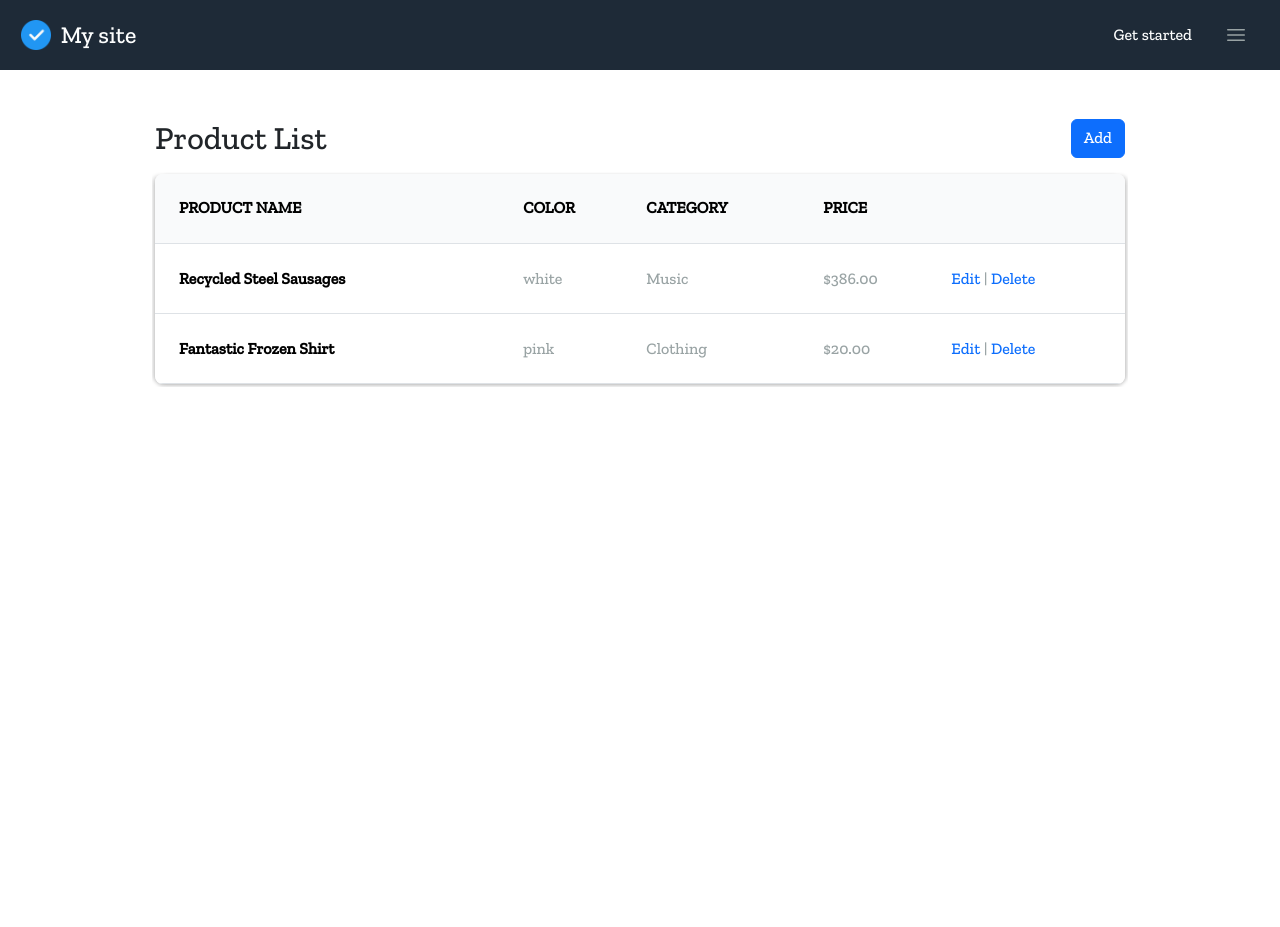
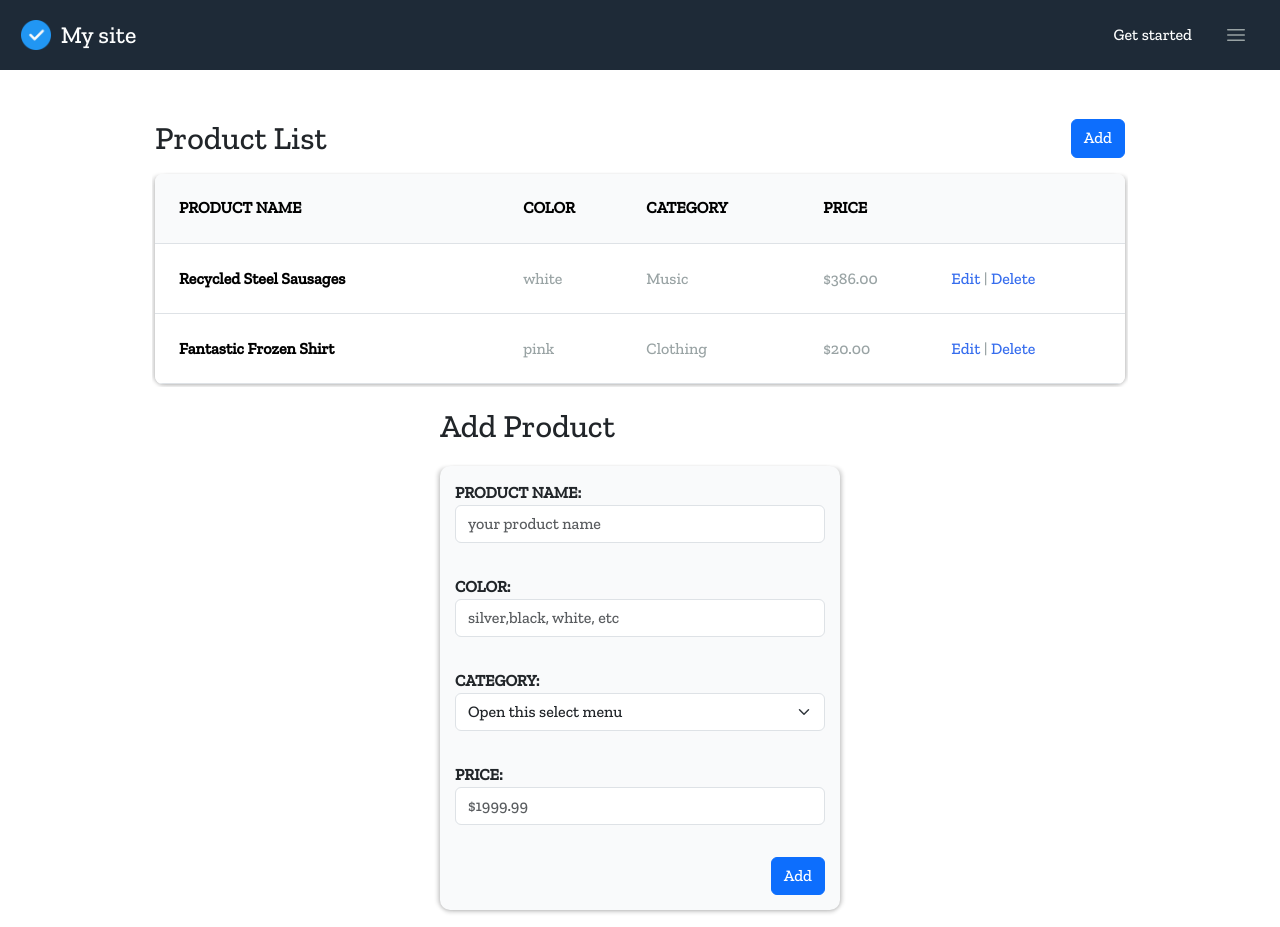
Before and after one commit to erickfabiandev/CrudProject-React-Express, a React (Vite) app: page / in a window 1280 px wide. Both pictures are taken after a click on the button "Add". Before the commit the page ends 800 px from the top, so only its background shows below. Built offline with nearby package versions, Linux system fonts and the light colour scheme.

Commit message:
Update Buttons/Edit functionality

```diff
--- a/src/App.jsx
+++ b/src/App.jsx
@@ -25,7 +25,7 @@ function App() {
   ]
 
   const [productos,setProduct]=useState(arrayProducts);
-  const [idProductActivated,setIdProductActivated]=useState({undefined});
+  const [isProductSelect,setIsProductSelect]=useState(undefined);
   const [showForm, setShowForm] = useState(true);
 
 
@@ -41,8 +41,8 @@ function App() {
   const hanldeSearchProduct=(id)=>{
      /** logic to search product */
   }
-  const productActivated=(id)=>{
-    setIdProductActivated(id);
+  const handleProductSelect=(product)=>{
+    setIsProductSelect(product);
   }
 
   const handleShowForm = ()=>{
@@ -60,8 +60,8 @@ function App() {
 
       <Header></Header>
       <div className='container_main-app'>
-        <Main productos={productos} onShowForm = {handleShowForm}></Main>
-        {!showForm && <FormProduct idProductEdit={1}/>}
+        <Main productos={productos} onShowForm = {handleShowForm} isProductEdit={handleProductSelect}></Main>
+        {!showForm && <FormProduct productSelect={isProductSelect} />}
       </div>
 
     </>
--- a/src/components/Buttons/ButtonAction.jsx
+++ b/src/components/Buttons/ButtonAction.jsx
@@ -3,9 +3,9 @@ import Button from 'react-bootstrap/Button';
 const ButtonAction = ({name , type ,onClick}) =>{
 
     return(
-        name==='Cancel'?
-        <Button type={type} onClick={onClick} variant='secondary'>{name}</Button>
-        :<Button type={type} variant={name==='Add'?'primary':'success'}>{name}</Button>
+        type==='button' ?
+        <Button type={type} onClick={onClick} variant={name==='Add'?'primary':'secondary'}>{name}</Button>
+        : <Button type={type} variant={name==='Add'?'primary':'success'}>{name}</Button>
     )
 
 }
--- a/src/components/FormProduct/FormProduct.jsx
+++ b/src/components/FormProduct/FormProduct.jsx
@@ -1,41 +1,55 @@
-import { useState } from 'react';
+import { useEffect, useState } from 'react';
 import Col from 'react-bootstrap/Col';
 import Form from 'react-bootstrap/Form';
 import Row from 'react-bootstrap/Row';
 import ButtonAction from '../Buttons/ButtonAction';
 import './FormProduct.scss'
 
-const FormProduct = ({idProductEdit}) => {
+const FormProduct = (props) => {
+
+    const{productSelect} = props;
 
     const [ product, setProduct ] = useState({
-        productName: '',
+        name: '',
         color: '',
         category: '',
         price:''
       });
 
+      const datCategory=['Music','Clothing']
 
-      const datCategory=['categ1','categ2','categ3','categ4']
+    useEffect(()=>{
+        if(productSelect!=undefined)
+        {
+            const priceCast=productSelect.price;
+            setProduct({...productSelect,price:Number(priceCast.replace(/\$/g, ''))});
+        }}
+        ,[productSelect]);
 
-      const handleChange =(event)=>{
+
+    const handleChange =(event)=>{
             const {name,value}=event.target
             setProduct({...product,[name]:value})
       }
 
-      const handleProduct =(event)=>{
+    const handleProduct =(event)=>{
         event.preventDefault();
-        console.log(event)
         console.log(product)
         /**
          * add,update
          */
 
-
+        setProduct({
+            name: '',
+            color: '',
+            category: '',
+            price:''
+        })
      }
 
-     const handleCancel = (event)=>{
+    const handleCancel = (event)=>{
         setProduct({
-            productName: '',
+           name: '',
             color: '',
             category: '',
             price:''
@@ -45,7 +59,7 @@ const FormProduct = ({idProductEdit}) => {
 
     return(
         <div className='container-form'>
-            <h2 className='container-form__title'>{idProductEdit?'Edit Product':'Add Product'}</h2>
+            <h2 className='container-form__title'>{productSelect?'Edit Product':'Add Product'}</h2>
             <form className='product-form' onSubmit={handleProduct}>
                 <div>
                     {/** input productName */}
@@ -56,9 +70,10 @@ const FormProduct = ({idProductEdit}) => {
                             id= 'productName'
                             type='text'
                             placeholder="your product name"
-                            name='productName'
-                            value={product.productName}
+                            name='name'
+                            value={product.name}
                             onChange={handleChange}
+                            required
                             />
                         </Form.Group>
 
@@ -72,6 +87,7 @@ const FormProduct = ({idProductEdit}) => {
                             type='text'
                             placeholder="silver,black, white, etc"
                             name='color'
+                            required
                             value={product.color}
                             onChange={handleChange}
                             />
@@ -80,8 +96,14 @@ const FormProduct = ({idProductEdit}) => {
                     {/** input Category */}
                     <Row className="mb-3">
                         <Form.Group as={Col} className="mb-3">
-                            <label htmlFor='Category'className='product-form__subtitle'>CATEGORY: </label>
-                            <Form.Select aria-label="Default select example" id='category' name='category' onChange={handleChange}>
+                            <label htmlFor='category'className='product-form__subtitle'>CATEGORY: </label>
+                            <Form.Select
+                            aria-label="Default select example"
+                            id='category'
+                            name='category'
+                            required
+                            value={product.category}
+                            onChange={handleChange}>
                                 <option>Open this select menu</option>
                                 {datCategory.map( (category,index)=>{
                                     return <option key={index} value={category} >{category}</option>
@@ -98,6 +120,7 @@ const FormProduct = ({idProductEdit}) => {
                             type='number'
                             placeholder="$1999.99"
                             name='price'
+                            required
                             step='any'
                             min={0}
                             value={product.price}
@@ -108,7 +131,7 @@ const FormProduct = ({idProductEdit}) => {
                 </div>
                 <div className='product--buttons'>
                 {/** buttons */}
-                {idProductEdit? (<>
+                {productSelect? (<>
                     <ButtonAction name='Cancel' type='button' onClick= {handleCancel}/>
                     <ButtonAction name='Update' type='submit' onClick= {undefined}/>
                     </>):<ButtonAction name='Add' type='submit' onClick= {undefined}/>}
--- a/src/components/Main/index.jsx
+++ b/src/components/Main/index.jsx
@@ -4,7 +4,7 @@ import ButtonAction from '../Buttons/ButtonAction'
 
 export const Main = (props)=> {
 
-  const {productos, onShowForm} = props
+  const {productos, onShowForm, isProductEdit} = props
 
     return (
       <>
@@ -25,7 +25,7 @@ export const Main = (props)=> {
                   </tr>
               </thead>
               <tbody>
-                  <Row productos = {productos}></Row>
+                  <Row productos = {productos} isProductEdit={isProductEdit}></Row>
               </tbody>
           </table>
 
--- a/src/components/Row/Row.scss
+++ b/src/components/Row/Row.scss
@@ -14,3 +14,9 @@ td{
     vertical-align: middle;
     color: $color-gray !important;
 }
+a{
+    color: $color-skyblue !important;
+    &:hover{
+        cursor: pointer;
+    }
+}
--- a/src/components/Row/index.jsx
+++ b/src/components/Row/index.jsx
@@ -2,7 +2,7 @@ import './Row.scss'
 
 
 export const Row = (props) => {
-    const { productos } = props;
+    const { productos, isProductEdit } = props;
 
     return (
       <>
@@ -13,7 +13,7 @@ export const Row = (props) => {
             <td>{producto.category}</td>
             <td>{producto.price}</td>
             <td>
-              <a href="#">Edit</a> | <a href="#">Delete</a>
+              <a onClick={()=>isProductEdit(producto)}>Edit</a> | <a>Delete</a>
             </td>
           </tr>
         ))}
--- a/src/styles/abstract/variables.scss
+++ b/src/styles/abstract/variables.scss
@@ -10,7 +10,7 @@ $color-black: #0F0E0E;
 $color-gray:#99A3A4;
 /* Button background colors and button font delete and edit */
 $color-gray--dark:#626567 ;
-$color-skyblue:#3498DB;
+$color-skyblue:#366DEE;
 $color-green:#2ECC71;
 /* letter buttons  */
 $color-white:#FDFEFE;
@@ -23,24 +23,3 @@ $color-title-table: #f9fafb;
 $color-body-table: #ffffff;
 $color-background-footer: #1e2a37;
 $color-background-shade: 4px 0 4px -2px rgba(0, 0, 0, 0.2), -4px 0 4px -2px rgba(0, 0, 0, 0.2), 0 4px 4px -2px rgba(0, 0, 0, 0.2);
-
-
-:root {
-    --font-Zilla: 'Zilla Slab', serif;
-    --color-background: #F8F9F9;
-    --font-size-large:30px;
-    --font-size-small:20px;
-    --color-black: #0F0E0E;
-    /* Use for attributes (color, category, price) of producList */
-    --color-gray:#99A3A4;
-    /* Button background colors and button font delete and edit */
-    --color-gray--dark:#626567 ;
-    --color-skyblue:#3498DB;
-    --color-green:#2ECC71;
-   /* letter buttons  */
-    --color-white:#FDFEFE;
-  /* title letter */
-    --color-black: #0F0E0E;
-  /*form background */
-    --color-background-form:#F2F4F4;
-  }
```
